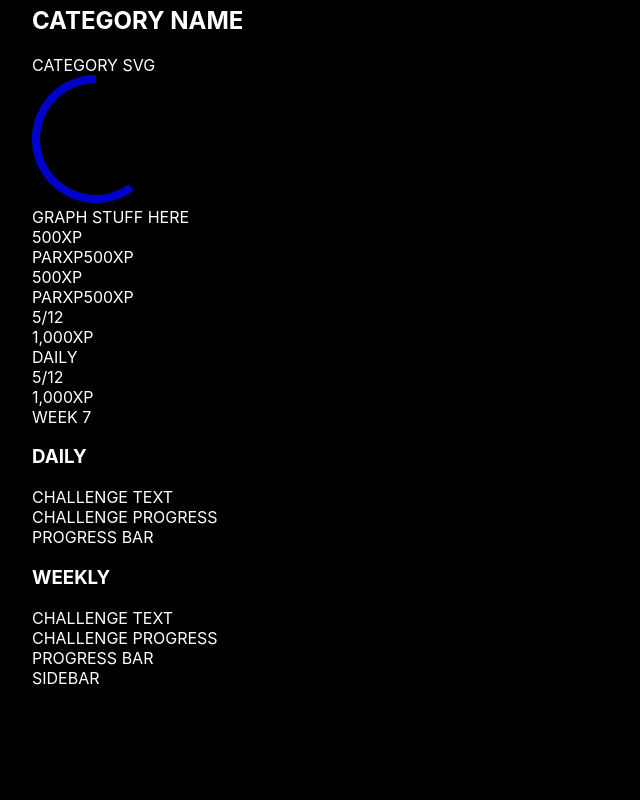
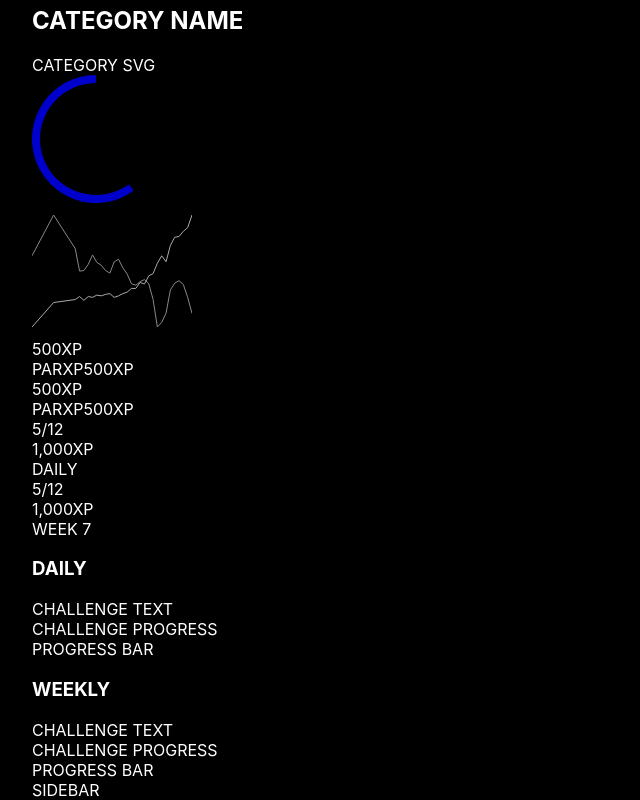
Before and after one commit to everalert/habits-battlepass, a Next.js app: page / in a window 1280 px wide. Shown: the part 799-1599 px from the top of the page, without its empty margins (0-640 px from the left). Before the commit the page ends 1487 px from the top, so only its background shows below. Built offline with nearby package versions, Linux system fonts and the light colour scheme.

Commit message:
basic LineChart functionality

```diff
--- a/src/elements/linechart.element.js
+++ b/src/elements/linechart.element.js
@@ -34,66 +34,49 @@ const data = [
 	{year: 2017, efficiency: 39.4, sales: 6081000},
 ];
 
-export default function RadialBar() {
+export default function LineChart() {
 	const ref = useD3(
 		(svg) => {
 			const height = 128;
-		  const width = 500;
-		  const margin = { top: 20, right: 30, bottom: 30, left: 40 };
+			const width = 160;
+			const margin = { top: 8, right: 0, bottom: 8, left: 0 };
 
-		  const x = d3
-			.scaleBand()
-			.domain(data.map((d) => d.year))
-			.rangeRound([margin.left, width - margin.right])
-			.padding(0.1);
+			const years = data.map(d => d.year)
+			const efficiency = data.map(d => d.efficiency)
+			const sales = data.map(d => d.sales)
 
-		  const y1 = d3
-			.scaleLinear()
-			.domain([0, d3.max(data, (d) => d.sales)])
-			.rangeRound([height - margin.bottom, margin.top]);
+			const x = d3.scaleLinear()
+				.domain([d3.min(years),d3.max(years)])
+				.range([0, width]);
 
-		  const xAxis = (g) =>
-			g.attr("transform", `translate(0,${height - margin.bottom})`).call(
-			  d3
-				.axisBottom(x)
-				.tickValues(
-				  d3
-					.ticks(...d3.extent(x.domain()), width / 40)
-					.filter((v) => x(v) !== undefined)
-				)
-				.tickSizeOuter(0)
-			);
+			const y1 = d3.scaleLinear()
+				.domain([d3.min(sales),d3.max(sales)])
+				.range([height - margin.bottom, margin.top]);
 
-		  const y1Axis = (g) =>
-			g
-			  .attr("transform", `translate(${margin.left},0)`)
-			  .style("color", "steelblue")
-			  .call(d3.axisLeft(y1).ticks(null, "s"))
-			  .call((g) => g.select(".domain").remove())
-			  .call((g) =>
-				g
-				  .append("text")
-				  .attr("x", -margin.left)
-				  .attr("y", 10)
-				  .attr("fill", "currentColor")
-				  .attr("text-anchor", "start")
-				  .text(data.y1)
-			  );
+			const y2 = d3.scaleLinear()
+				.domain([d3.min(efficiency),d3.max(efficiency)])
+				.range([height - margin.bottom, margin.top]);
 
-		  svg.select(".x-axis").call(xAxis);
-		  svg.select(".y-axis").call(y1Axis);
+			const lineGen1 = d3.line()
+				.x((d) => x(d.year))
+				.y((d) => y1(d.sales));
+
+			const lineGen2 = d3.line()
+				.x((d) => x(d.year))
+				.y((d) => y2(d.efficiency));
 
 			svg
 				.select(".plot-area")
-			.attr("fill", "steelblue")
-			.selectAll(".bar")
-			.data(data)
-			.join("rect")
-			.attr("class", "bar")
-			.attr("x", (d) => x(d.year))
-			.attr("width", x.bandwidth())
-			.attr("y", (d) => y1(d.sales))
-			.attr("height", (d) => y1(0) - y1(d.sales));
+				.append('path')
+				.attr('d',lineGen1(data))
+				.style('fill','none')
+				.style('stroke','#888')
+			svg
+				.select(".plot-area")
+				.append('path')
+				.attr('d',lineGen2(data))
+				.style('fill','none')
+				.style('stroke','#AAA')
 		},
 		[data.length]
 	);
@@ -101,13 +84,11 @@ export default function RadialBar() {
 	return (
 		<svg ref={ref} style={{
 			height: 128,
-			width: "100%",
-			marginRight: "0px",
-			marginLeft: "0px",
+			width: 160,
+			margin: "0px",
+			padding: "0px",
 		}}>
 			<g className="plot-area" />
-			<g className="x-axis" />
-			<g className="y-axis" />
 		</svg>
 	);
 }
--- a/src/modules/scoreboard.module.js
+++ b/src/modules/scoreboard.module.js
@@ -1,4 +1,4 @@
-import '../elements/radialbar.element'
+import LineChart from '../elements/linechart.element'
 import RadialBar from '../elements/radialbar.element'
 
 export default function Scoreboard() {
@@ -23,7 +23,7 @@ export default function Scoreboard() {
 						<div className="iconImage">CATEGORY SVG</div>
 						<div className="iconProgressBar"><RadialBar size={128} value={15000} max={25000} thickness={8} corner={1} delay={500} /></div>
 					</div>
-					<div className="lagMeasureGraph">GRAPH STUFF HERE</div>
+					<div className="lagMeasureGraph"><LineChart/></div>
 					<div className="stats">
 						<div className="statItem">
 							<div className="statItemAbs"><span className="statItemValue">500</span><span className="statItemUnit">XP</span></div>
```
Lines whose indentation alone changed are shown as unchanged.
